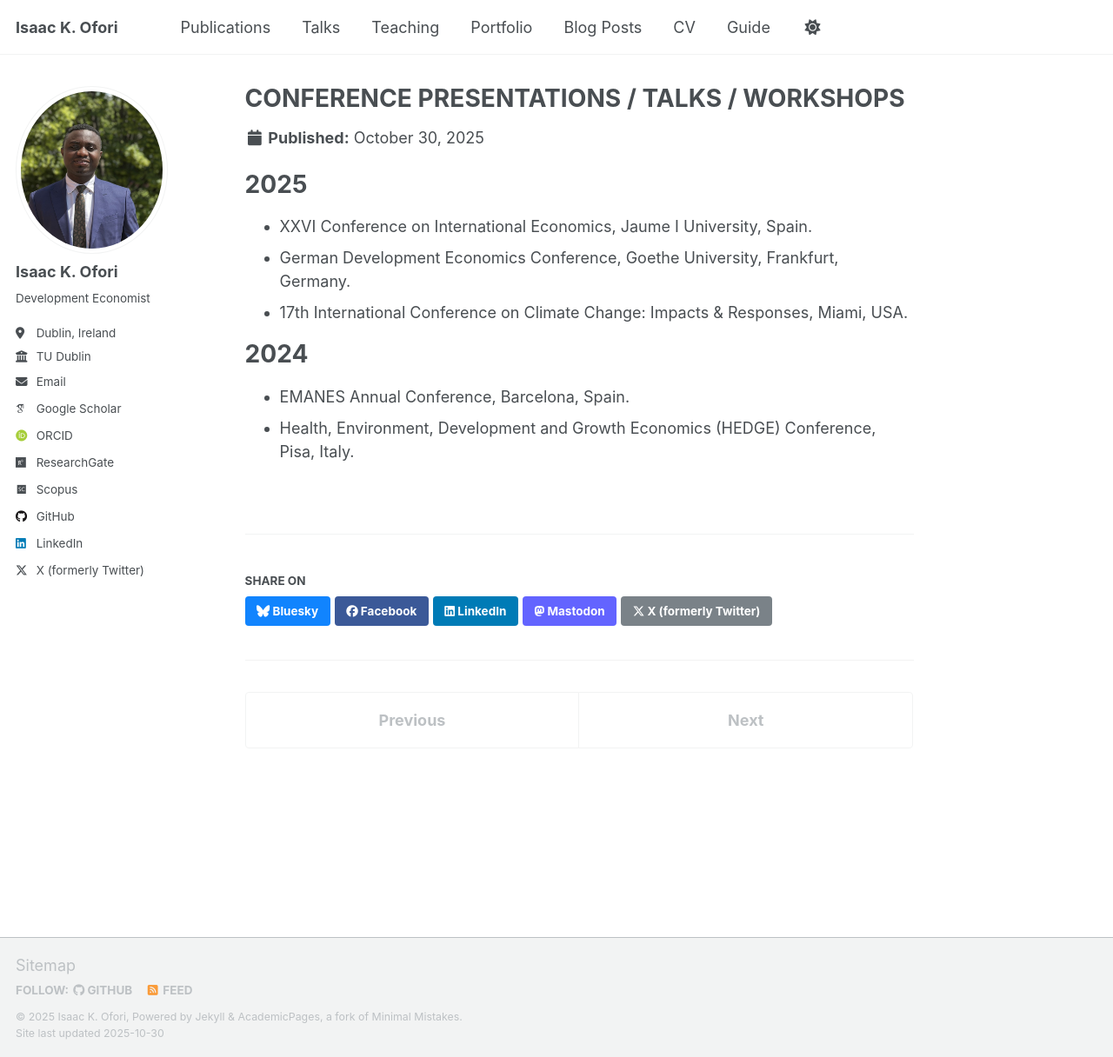
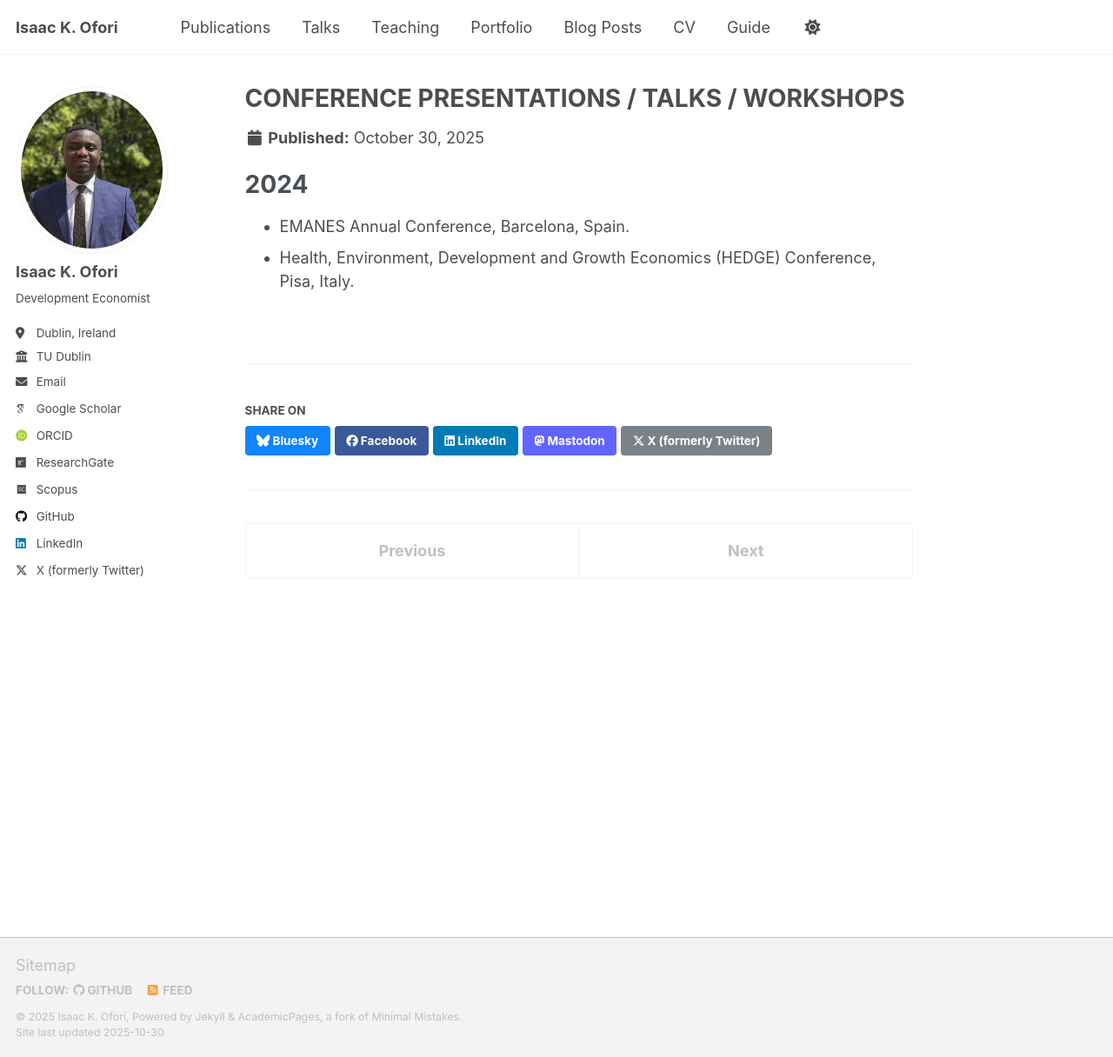
Before and after one commit to ikofori/ikofori.github.io, a Jekyll site: the page built from _talks/presentation.md, in a window 1280 px wide and 1216 px high. Shown: the whole window at 87% size. Built offline with Jekyll 4.4.1, drawn with Linux system fonts in a browser that asks for light colours; some web fonts are replaced; a script that is not in the unit is left out.

Commit message:
Update presentation.md

```diff
--- a/_talks/presentation.md
+++ b/_talks/presentation.md
@@ -5,10 +5,6 @@ classes: wide
 permalink: /talks/2014-02-01-talk-2
 ---
 
-# 2025
-- XXVI Conference on International Economics, Jaume I University, Spain.
-- German Development Economics Conference, Goethe University, Frankfurt, Germany.
-- 17th International Conference on Climate Change: Impacts & Responses, Miami, USA.
 
 # 2024
 - EMANES Annual Conference, Barcelona, Spain.
```
